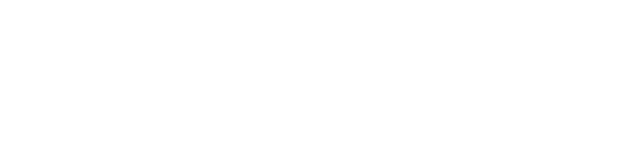
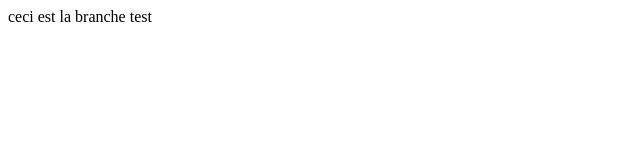
Before and after one commit to hassentunisie/myproject, a plain HTML site: page index.html in a window 1280 px wide. Shown: the whole page, without its empty margins (0-640 px from the left). Drawn offline with Linux system fonts and the light colour scheme.

Commit message:
nouvelle branche

```diff
--- a/index.html
+++ b/index.html
@@ -3,6 +3,6 @@
 <title>Bienvenu a Git</title>
 </head>
 <body>
-
+ceci est la branche test
 </body>
 </html>
```
